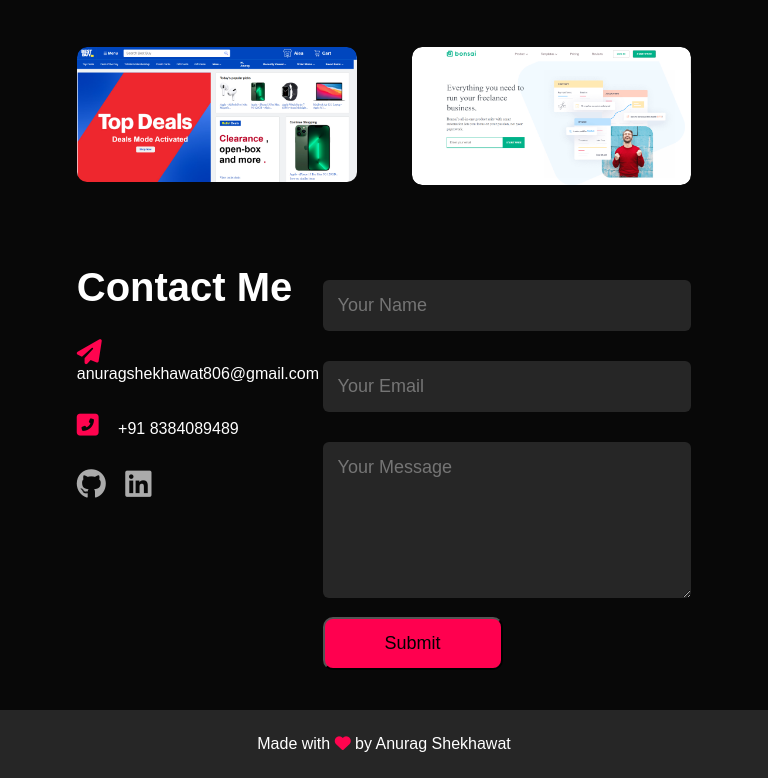
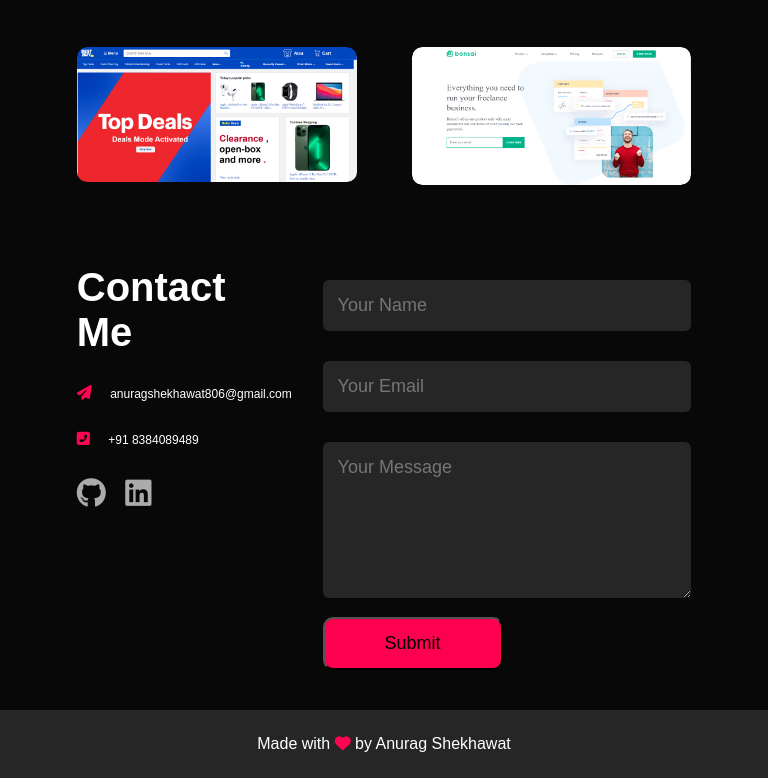
Before and after one commit to Anurag-shekawat/Anurag-shekawat.github.io, a plain HTML site: page index.html in a window 768 px wide. Shown: the part 2253-3031 px from the top of the page. Drawn offline with Linux system fonts and the light colour scheme; a web font is replaced by a local one.

Commit message:
portfolio

```diff
--- a/style.css
+++ b/style.css
@@ -530,6 +530,14 @@ nav .fas{
     .layer .link-icons a{
         font-size: 20px;
     }
+
+    .contact-left p {
+        font-size: 12px;
+    }
+
+    .contact-left p i{
+        font-size: 15px;
+    }
 }
 
 #msg{
```
